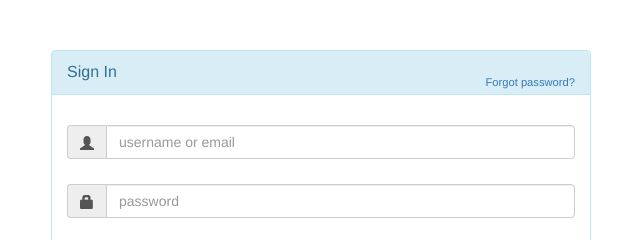
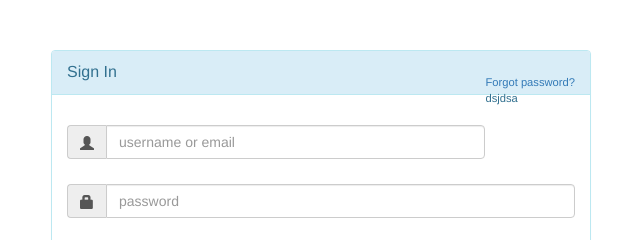
Before and after one commit to aimerr/prueba-git, a plain HTML site: page index.html in a window 1280 px wide. Shown: the top 240 px of the page, 319-959 px from the left. Drawn offline with nearby package versions, Linux system fonts and the light colour scheme.

Commit message:
Se agregó un nuevo párrafo de prueba.

```diff
--- a/index.html
+++ b/index.html
@@ -9,6 +9,7 @@
             <div class="panel-heading">
                 <div class="panel-title">Sign In</div>
                 <div style="float:right; font-size: 80%; position: relative; top:-10px"><a href="#">Forgot password?</a>
+					<p>dsjdsa</p>
                 </div>
             </div>
 
```
